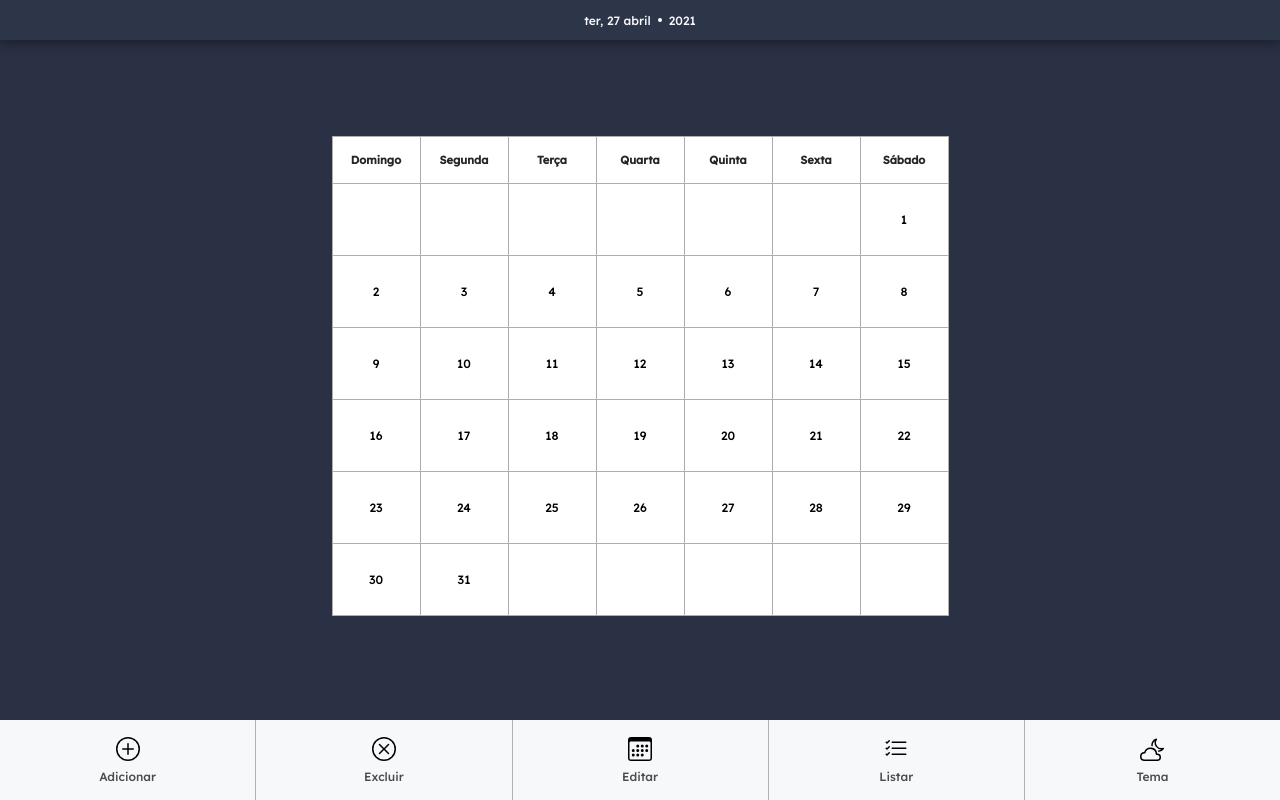
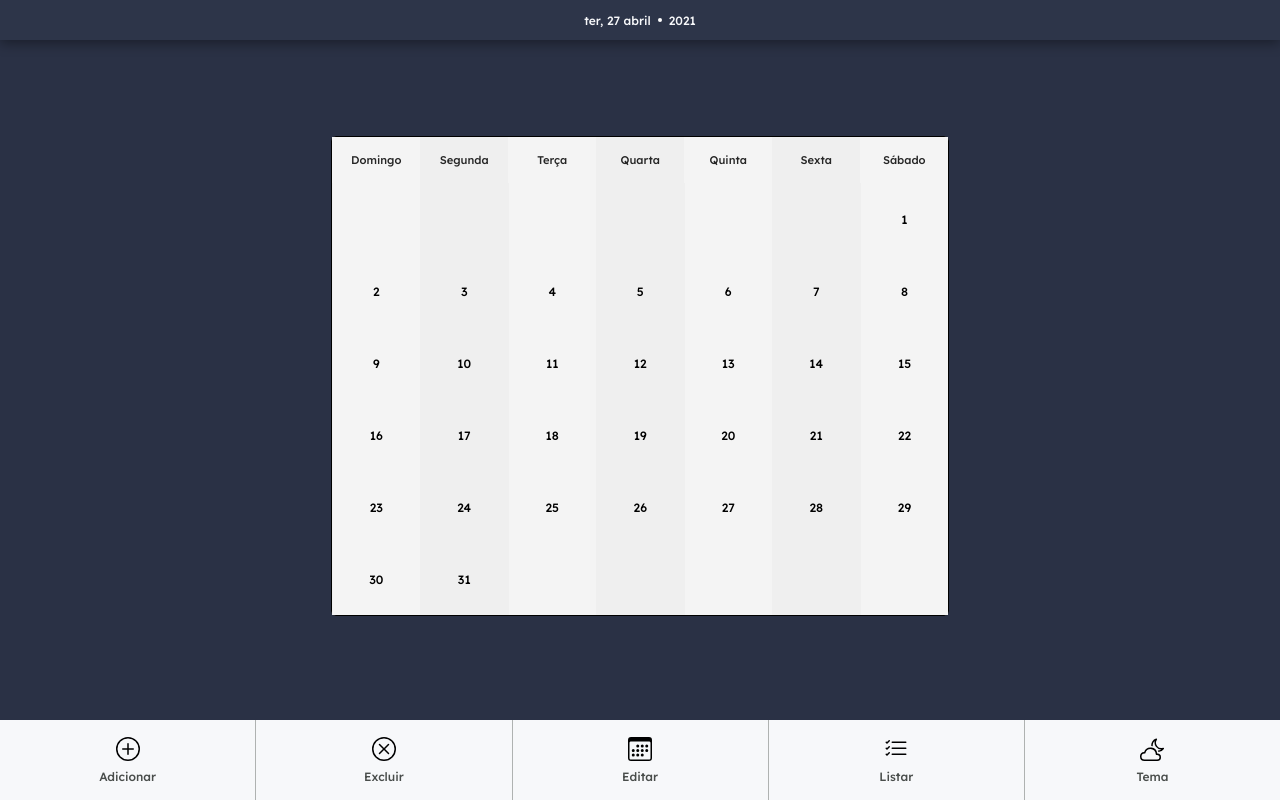
Before and after one commit to LuciLua/calendar, a Next.js app: page / in a window 1280 px wide. Built offline with nearby package versions, Linux system fonts and the light colour scheme.

Commit message:
:calendar: ColorCalendar

```diff
--- a/src/components/Footer/footer.module.scss
+++ b/src/components/Footer/footer.module.scss
@@ -76,7 +76,7 @@
 
 // clica
 
-.listagemisActive{
+.listagemNone{
     display: none;
 }
 
@@ -158,5 +158,14 @@
                 display: none;
             }
         }
+        .listagem{
+            width: 50vh;
+            height: 45vh;
+            padding: 1rem;
+            margin-top: 31.5vh;
+            h5{
+                font-size: 2rem;
+            }
+        }
     }
   }
--- a/src/components/Footer/footer.tsx
+++ b/src/components/Footer/footer.tsx
@@ -11,7 +11,7 @@ const {
     return(
 
         <div className={styles.footer}>
-             <div className={!isDisplay ? styles.listagemisActive : styles.listagem}>
+             <div className={!isDisplay ? styles.listagemNone : styles.listagem}>
       <h5>Listagem</h5>
       <h6>Maio</h6>
       <p>o Lorem ipsum dolor sit amet consectetur adipisicing elit. Ducimus placeat saepe accusantium, officia sed nulla magni aut reiciendis in temporibus aliquam pariatur alias suscipit dolore sapiente blanditiis quas fuga magnam!</p>
--- a/src/pages/home.module.scss
+++ b/src/pages/home.module.scss
@@ -44,6 +44,12 @@
     background-color: var(--gray-100);
     margin: 10px;
 
+    border-radius: 5px;
+    border: 1px solid rgb(0, 0, 0);
+    z-index: 10;
+    position: relative;
+    z-index: 0;
+
 
     table{
         background-color: var(--gray-100);
@@ -51,31 +57,45 @@
         height: 100%;
         border-collapse: collapse;
         position: relative;
+        z-index: 9;
 
         tr{
+
             background-color: rgb(255, 255, 255);
+            position: relative;
+
+            z-index: 8;
 
 
             th{
                 padding-top: 1rem;
                 padding-bottom: 1rem;
-                border: 1px solid rgb(174, 174, 174);
                 font-size: 1.4vh;
 
                 color: rgb(38, 38, 38);
 
                 font-family: Lexend, sans-serif;
-                font-weight: 800;
+                font-weight: 400;
 
                 cursor: default;
                 user-select: none;
 
                 height: 0.8rem;
 
+                &:nth-child(odd){
+                    background-color: rgb(244, 244, 244);
+                }
+
+                &:nth-child(even){
+                    background-color: rgb(239, 239, 239);
+                }
+
             }
+
+
             td{
                 text-align: center;
-                border: 1px solid rgb(174, 174, 174);
+                border-left: rgb(239, 239, 239) 1px solid;
                 width:11vh;
                 height:9vh;
                 position: relative;
@@ -90,9 +110,17 @@
 
                 transition: 0.2s;
 
+                &:nth-child(odd){
+                    background-color: rgb(244, 244, 244);
+                }
+
+                &:nth-child(even){
+                    background-color: rgb(239, 239, 239);
+                }
 
                 &:hover{
-                    background-color: rgb(240, 240, 240);
+                    background-color: rgb(31, 31, 31);
+                    color: #fff;
                     transition: 0.2s;
                 }
             }
--- a/src/pages/index.tsx
+++ b/src/pages/index.tsx
@@ -52,7 +52,7 @@ export default function Home() {
           <td id={styles.d6}></td>
           <td id={styles.d7}>1</td>
         </tr>
-        <tr>
+        <tr className={styles.days}>
           <td id={styles.d8}>2</td>
           <td id={styles.d9}>3</td>
           <td id={styles.d10}>4</td>
@@ -61,7 +61,7 @@ export default function Home() {
           <td id={styles.d13}>7</td>
           <td id={styles.d14}>8</td>
         </tr>
-        <tr>
+        <tr className={styles.days}>
           <td id={styles.d15}>9</td>
           <td id={styles.d16}>10</td>
           <td id={styles.d17}>11</td>
@@ -70,7 +70,7 @@ export default function Home() {
           <td id={styles.d20}>14</td>
           <td id={styles.d21}>15</td>
           </tr>
-          <tr>
+          <tr className={styles.days}>
           <td id={styles.d22}>16</td>
           <td id={styles.d23}>17</td>
           <td id={styles.d24}>18</td>
@@ -79,7 +79,7 @@ export default function Home() {
           <td id={styles.d27}>21</td>
           <td id={styles.d28}>22</td>
           </tr>
-          <tr>
+          <tr className={styles.days}>
           <td id={styles.d29}>23</td>
           <td id={styles.d30}>24</td>
           <td id={styles.d31}>25</td>
@@ -88,7 +88,7 @@ export default function Home() {
           <td id={styles.d34}>28</td>
           <td id={styles.d35}>29</td>
           </tr>
-          <tr>
+          <tr className={styles.days}>
           <td id={styles.d36}>30</td>
           <td id={styles.d37}>31</td>
           <td id={styles.d38}></td>
```
